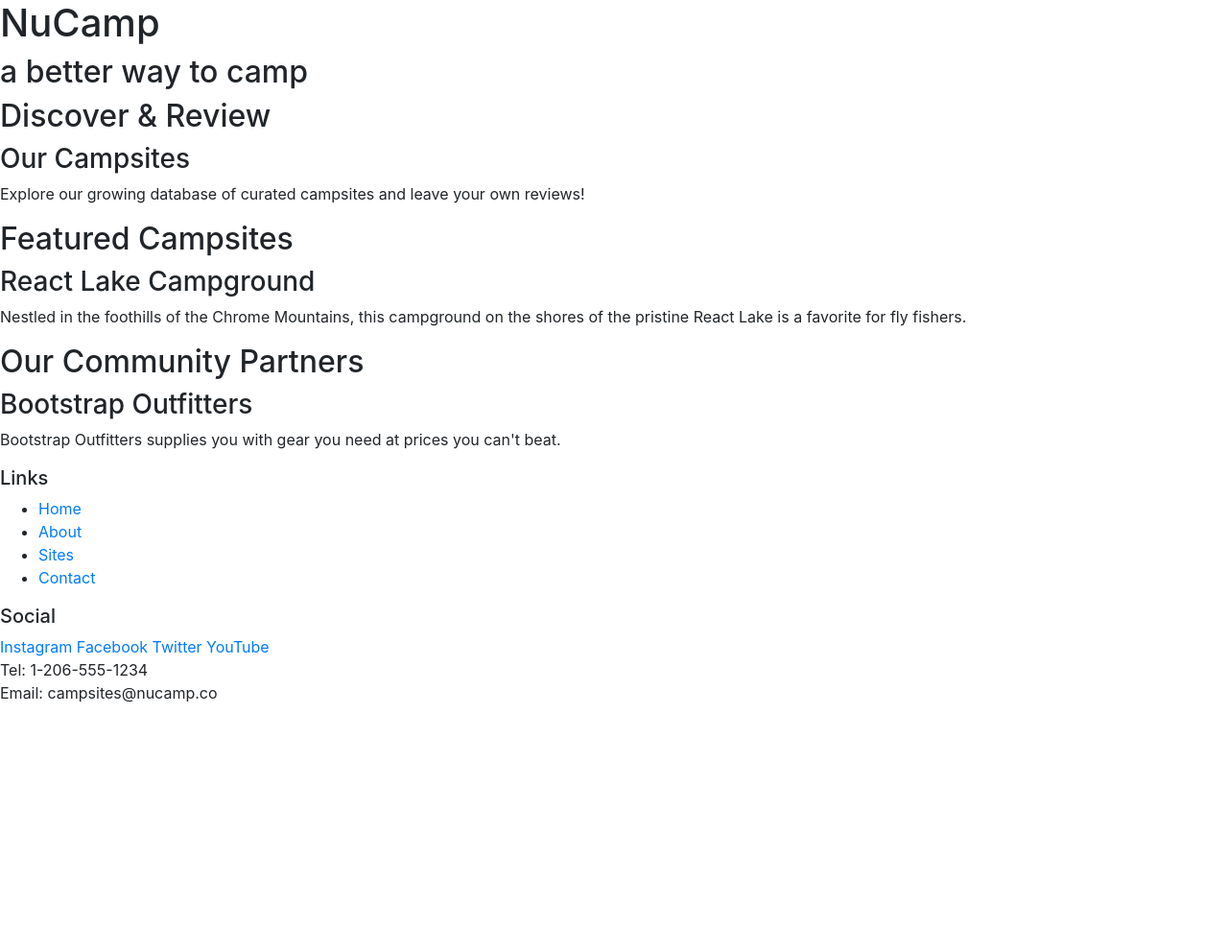
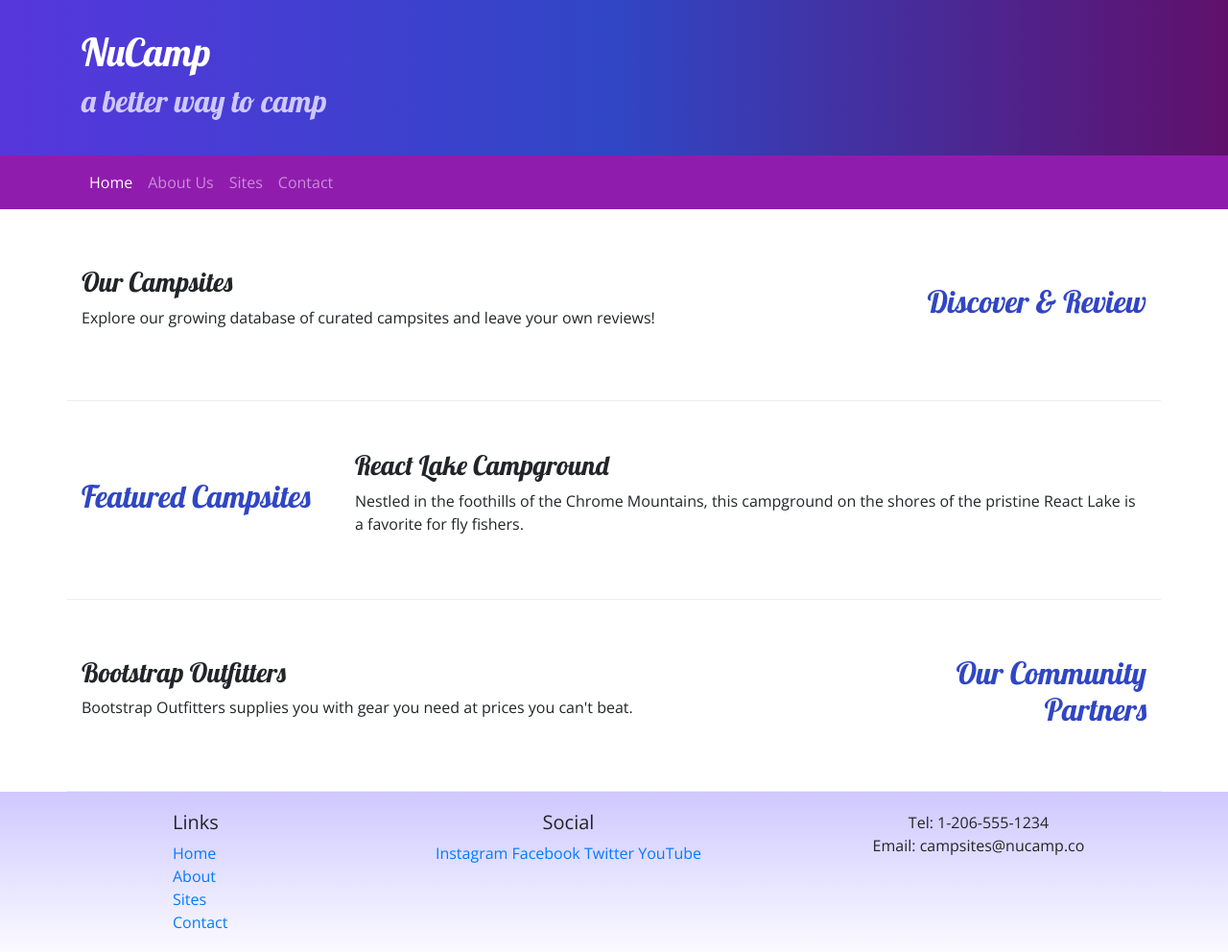
Before and after one commit to samchidi2005/nucampsite, a website: page index.html in a window 1280 px wide. Shown: the whole page at 96% size. Before the commit the page ends 800 px from the top, so only its background shows below. Drawn offline with nearby package versions, Linux system fonts and the light colour scheme.

Commit message:
Navbar and Breadcrumbs

```diff
--- /dev/null
+++ b/css/styles.css
@@ -0,0 +1,40 @@
+body {
+    /* If browser fails to load "Open Sans", then it will use "sans-serif" */
+    font-family: "Open Sans", sans-serif;
+}
+
+h1, h2, h3 {
+    /* Apply these Lobster and cursive to these three html elements */
+    font-family: "Lobster", cursive;
+}
+
+h2 {
+    color: #3046C5;
+}
+
+header h2 {
+    color: #CEC8FF;
+}
+
+footer {
+    background-image: linear-gradient(#CEC8FF, white);
+    padding: 20px 0;
+}
+
+.jumbotron {
+    margin: 0; /* We set margin to 0 here so we can remove space between jumbotron and navbar */
+    padding: 30px;
+    background-image: linear-gradient(to right, #5637DD, #3046C5, #60106B);
+    /* We will set default color to white */
+    color: white;
+}
+
+.row-content {
+    padding: 50px 0;
+    border-bottom: 1px ridge;
+    min-height: 200px;
+}
+
+.navbar {
+    background-color: #901CAD;
+}
--- a/index.html
+++ b/index.html
@@ -8,56 +8,120 @@
     <!-- Bootstrap CSS -->
     <link rel="stylesheet" href="node_modules/bootstrap/dist/css/bootstrap.min.css" />
 
+    <!-- Additional CSS must be placed after Bootstrap CSS -->
+    <!-- This means that the order here is very important. Putting our customs stylesheet "css/styles.css"
+        after the bootstrap stylesheet "css/bootstrap.min.css" will overide the bootstrap stylesheet correctly-->
+        <!-- For more about google fonts, visit fonts.google.com -->
+    <link rel="stylesheet" href="https://fonts.googleapis.com/css?family=Lobster|Open+Sans" />
+    <link rel="stylesheet" href="css/styles.css" />
+
     <title>NuCamp: A Better Way To Camp</title>
 </head>
 
 <body>
-
-    <header>
-        <div>
+    <!-- We put the "jumbotron-fluid" here to remove the border radius -->
+    <header class="jumbotron jumbotron-fluid">
+        <div class="container">
+            <div class="row">
+                <div class="col">
                     <h1>NuCamp</h1>
                     <h2>a better way to camp</h2>
                 </div>
+            </div>
+        </div>
     </header>
-
-    <div>
-        <h2>Discover & Review</h2>
+<!-- -->
+<!-- We are just using HTML nav element and no Bootstrap. -->
+<!-- Now, we transform this into a Bootstrap navbar component. First, we add the navbar class to the nav element.-->
+<!-- This is the base class for navbar component. Most component have a base class that you have to add
+    before you can use any of the other classes for that component.-->
+<!-- Next we add navbar-expand-sm class. Then we give ul a navbar-nav class. Which together will cause navbar to
+     expand horizontally for sm and up viewpots, and stacked vertically on xs, which is the default list style -->
+    <!-- Then, to each of the list item, we add nav-item class which will help with the appearance-->
+     <nav class="navbar navbar-expand-sm navbar-dark sticky-top">
+        <div class="container">
+            <button class="navbar-toggler ml-auto" type="button" data-toggle="collapse" data-target="#nucampNavbar">
+                <span class="navbar-toggler-icon"></span>
+            </button>
+            <div class="collapse navbar-collapse" id="nucampNavbar">
+                <ul class="navbar-nav">
+                    <!-- And because we are on the Homepage, we add the active class to this one-->
+                    <!-- The next step is to add a nav-link class to each of the anchor elements -->
+                    <li class="nav-item active"><a class="nav-link" href="#">Home</a></li>
+                    <li class="nav-item"><a class="nav-link" href="aboutus.html">About Us</a></li>
+                    <li class="nav-item"><a class="nav-link" href="#">Sites</a></li>
+                    <li class="nav-item"><a class="nav-link" href="#">Contact</a></li>
+                </ul>
+            </div>
+        </div>
+    </nav>
+    <div class="container">
+        <!-- "align-items-center" class is use on rows. It will center all the columns inside that row
+         vertically. Couple of them are "align-items-start" and "align-items-end" -->
+        <div class="row row-content align-items-center">
+            <div class="col-sm-4 order-sm-last col-md-3">
+                <!-- On small and up viewports when this column is pulled to the rigt,
+                    the text here is also aligned to the right by using responsive bootstrap class "text-sm-right" -->
+                <h2 class="text-sm-right">Discover & Review</h2>
+            </div>
+            <div class="col">
                 <h3>Our Campsites</h3>
-        <p>Explore our growing database of curated campsites and leave your own reviews!</p>
+            <!-- We use "d-none d-sm-block" bootstrap responsive class to hide the contents of "p" elements only on extra small screens sizes -->
+                <p class="d-none d-sm-block">Explore our growing database of curated campsites and leave your own reviews!</p>
+            </div>
+        </div>
     </div>
 
-    <div>
+    <div class="container">
+        <!-- If you want to change the vertical alignment of a single column, use "align-self".
+            Read more on Bootstrap documentation. -->
+        <div class="row row-content align-items-center">
+            <div class="col-sm-4 col-md-3">
                 <h2>Featured Campsites</h2>
+            </div>
+            <div class="col">
                 <h3>React Lake Campground</h3>
-        <p>Nestled in the foothills of the Chrome Mountains, this campground on the shores of the pristine React Lake is a favorite for fly fishers.</p>
+                <p class="d-none d-sm-block">Nestled in the foothills of the Chrome Mountains, this campground on the shores of the pristine React Lake is a favorite for fly fishers.</p>
+            </div>
+        </div>
     </div>
 
-    <div>
-        <h2>Our Community Partners</h2>
+    <div class="container">
+        <div class="row row-content align-items-center">
+            <div class="col-sm-4 order-sm-last col-md-3">
+                <h2 class="text-sm-right">Our Community Partners</h2>
+            </div>
+            <div class="col">
                 <h3>Bootstrap Outfitters</h3>
-        <p>Bootstrap Outfitters supplies you with gear you need at prices you can't beat.</p>
+                <p class="d-none d-sm-block">Bootstrap Outfitters supplies you with gear you need at prices you can't beat.</p>
+            </div>
+        </div>
     </div>
 
     <footer>
-        <div>
+        <div class="container">
+            <div class="row">
+                <div class="col-4 col-sm-2 offset-1">
                     <h5>Links</h5>
-            <ul>
+                    <ul class="list-unstyled">
                         <li><a href="#">Home</a></li>
                         <li><a href="#">About</a></li>
                         <li><a href="#">Sites</a></li>
                         <li><a href="#">Contact</a></li>
                     </ul>
                 </div>
-        <div>
+                <div class="col-6 col-sm-5 text-center">
                     <h5>Social</h5>
                     <a href="http://instagram.com/">Instagram</a>
                     <a href="http://facebook.com/">Facebook</a>
                     <a href="http://twitter.com/">Twitter</a>
                     <a href="http://youtube.com/">YouTube</a>
                 </div>
-        <div>
+                <div class="col-sm-4 text-center">
                     Tel: 1-206-555-1234<br />
                     Email: campsites@nucamp.co
+                </div>
+            </div>
         </div>
     </footer>
     <!-- jQuery must come first, then Popper.js, then the Bootstrap JavaScript plugins.-->
```
Also changed, not shown: aboutus.html (added, +134 -0 lines). Lines whose indentation alone changed are shown as unchanged.
